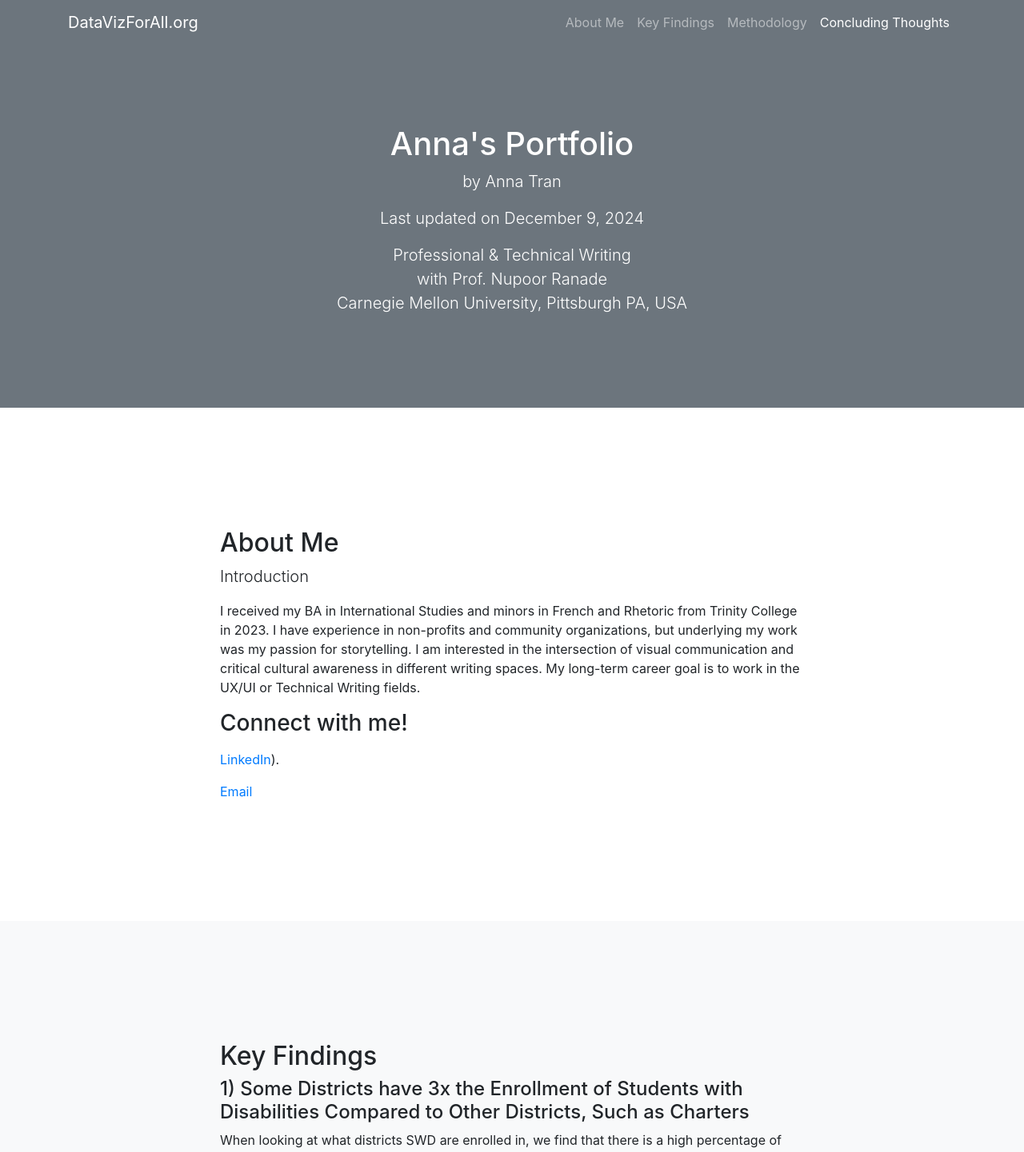
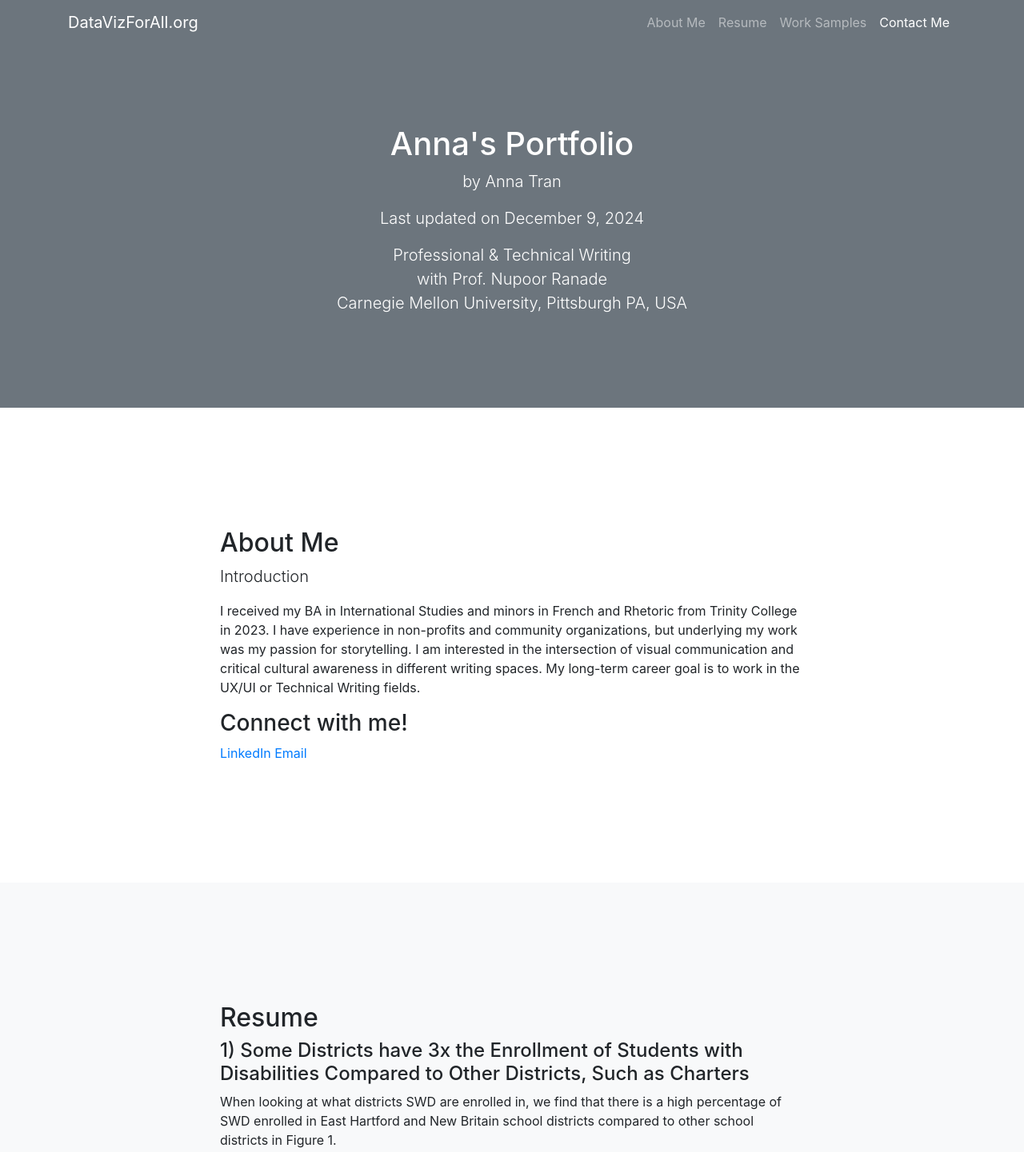
Before and after one commit to annatran-cmu/AnnaCMU-Portfolio, a plain HTML site: page index.html in a window 1280 px wide. Shown: the top 1441 px of the page at 80% size. Drawn offline with nearby package versions, Linux system fonts and the light colour scheme.

Commit message:
Update index.html

```diff
--- a/index.html
+++ b/index.html
@@ -37,13 +37,13 @@
             <a class="nav-link js-scroll-trigger" href="#section1">About Me</a>
           </li>
           <li class="nav-item">
-            <a class="nav-link js-scroll-trigger" href="#section2">Key Findings</a>
+            <a class="nav-link js-scroll-trigger" href="#section2">Resume</a>
           </li>
           <li class="nav-item">
-            <a class="nav-link js-scroll-trigger" href="#section3">Methodology</a>
+            <a class="nav-link js-scroll-trigger" href="#section3">Work Samples</a>
           </li>
           <li class="nav-item">
-            <a class="nav-link js-scroll-trigger" href="#section4">Concluding Thoughts</a>
+            <a class="nav-link js-scroll-trigger" href="#section4">Contact Me</a>
           </li>
         </ul>
       </div>
@@ -71,7 +71,7 @@
           <p>I received my BA in International Studies and minors in French and Rhetoric from Trinity College in 2023. I have experience in non-profits and community organizations, but underlying my work was my passion for storytelling. I am interested in the intersection of visual communication and critical cultural awareness in different writing spaces. My long-term career goal is to work in the UX/UI or Technical Writing fields.</p>
 
           <h3>Connect with me!</h3>
-	  <p></p><a href="https://www.linkedin.com/in/atngocanh/">LinkedIn</a>).</p>
+	  <a href="https://www.linkedin.com/in/atngocanh/">LinkedIn</a>
 	  <a href="mailto:annangot@andrew.cmu.edu?subject=Hello%20there&body=This%20is%20a%20predefined%20email%20body.">Email</a>
 
 
@@ -86,7 +86,7 @@
     <div class="container">
       <div class="row">
         <div class="col-lg-8 mx-auto">
-          <h2>Key Findings</h2>
+          <h2>Resume</h2>
           <h4>1) Some Districts have 3x the Enrollment of Students with Disabilities Compared to Other Districts, Such as Charters</h4>
 
           <p>When looking at what districts SWD are enrolled in, we find that there is a high percentage of SWD enrolled in East Hartford and New Britain school districts compared to other school districts in Figure 1.</p>
@@ -148,7 +148,7 @@
     <div class="container">
       <div class="row">
         <div class="col-lg-8 mx-auto">
-          <h2>Methodology</h2>
+          <h2>Work Samples</h2>
           <p>Using data from <a href="https://public-edsight.ct.gov/Overview/Per-Pupil-Expenditures-by-Function---District/Per-Pupil-Expenditures-by-Object---District?language=en_US">EdSight</a>, the raw data was pulled from two different tables. One raw data set shows the PPE by district and the other shows the number of students with disabilities enrolled by district. The enrollment of students with disabilities by district was converted into a percentage. This data was processed this way in order to show a comparison between the PPE and percentage of students with disabilities enrolled by district.</p>
 
           <p>These charts were created using data from <a href="https://public-edsight.ct.gov/students/primary-disability?language=en_US">EdSight</a>. In order to create this data story, the raw data had to be filtered and processed by the 33 towns and 38 districts that were relevant to the class’s community partner, Center for Leadership and Justice. When figuring out the percentage of students with disabilities enrolled in New Britain and East Hartford, the raw number of students with disabilities was divided by the total number of students and sorted by school type. The same thing was done to get the percentage enrolled of students of disabilities by district in Figures 1 and 3.</p>
@@ -166,7 +166,7 @@
     <div class="container">
       <div class="row">
         <div class="col-lg-8 mx-auto">
-          <h2>Concluding Thoughts</h2>
+          <h2>Contact Me</h2>
 
           <h4>Cautions and Limitations</h4>
           <p>Some things to consider is that if the number of students enrolled is five or less, then the data will be suppressed and not show up for calculations– which is why there is no data for school types such as other magnet and open choice in Figure 2. As a result, Open Choice and Other Magnet schools were not included because there was no data (0% enrollment). When processing the raw data, Program School data was not included in Figure 2 because these schools have a high enrollment of SWD to begin with because they are designed for students with disabilities.</p>
```
